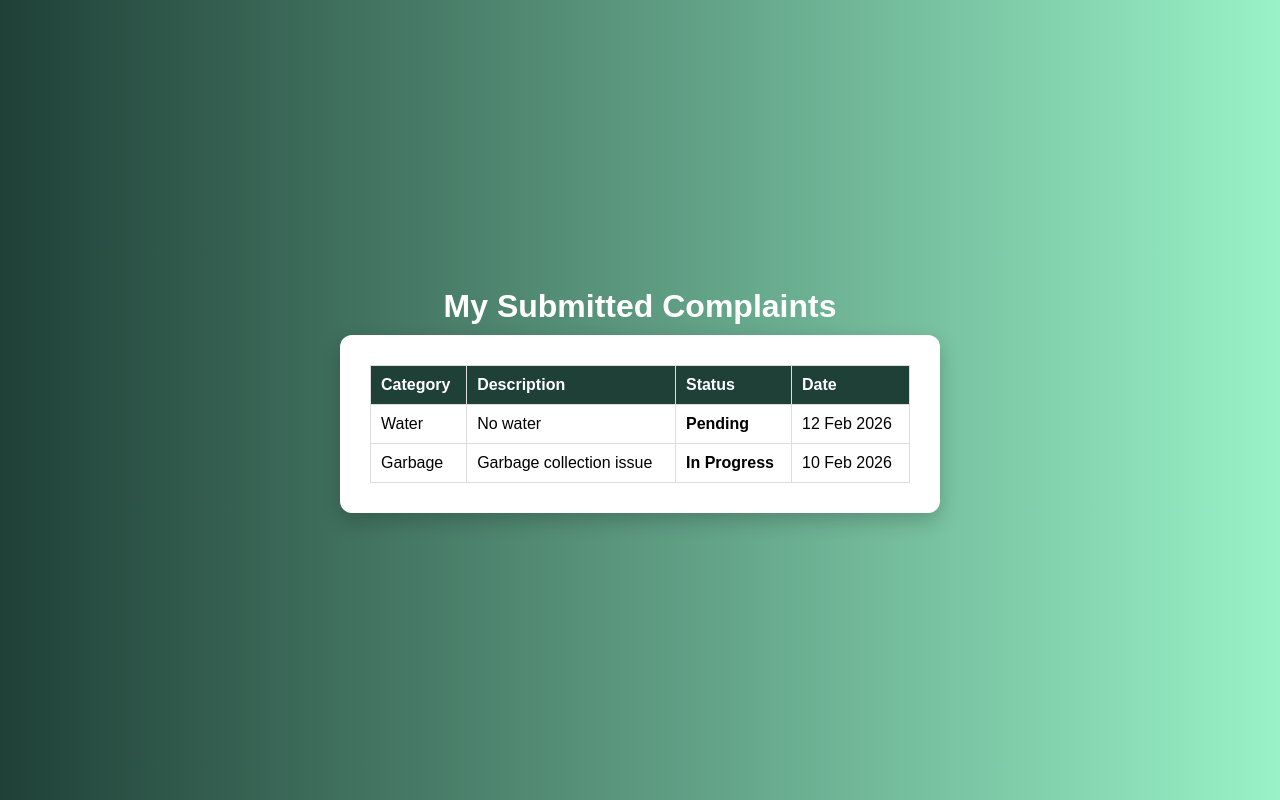
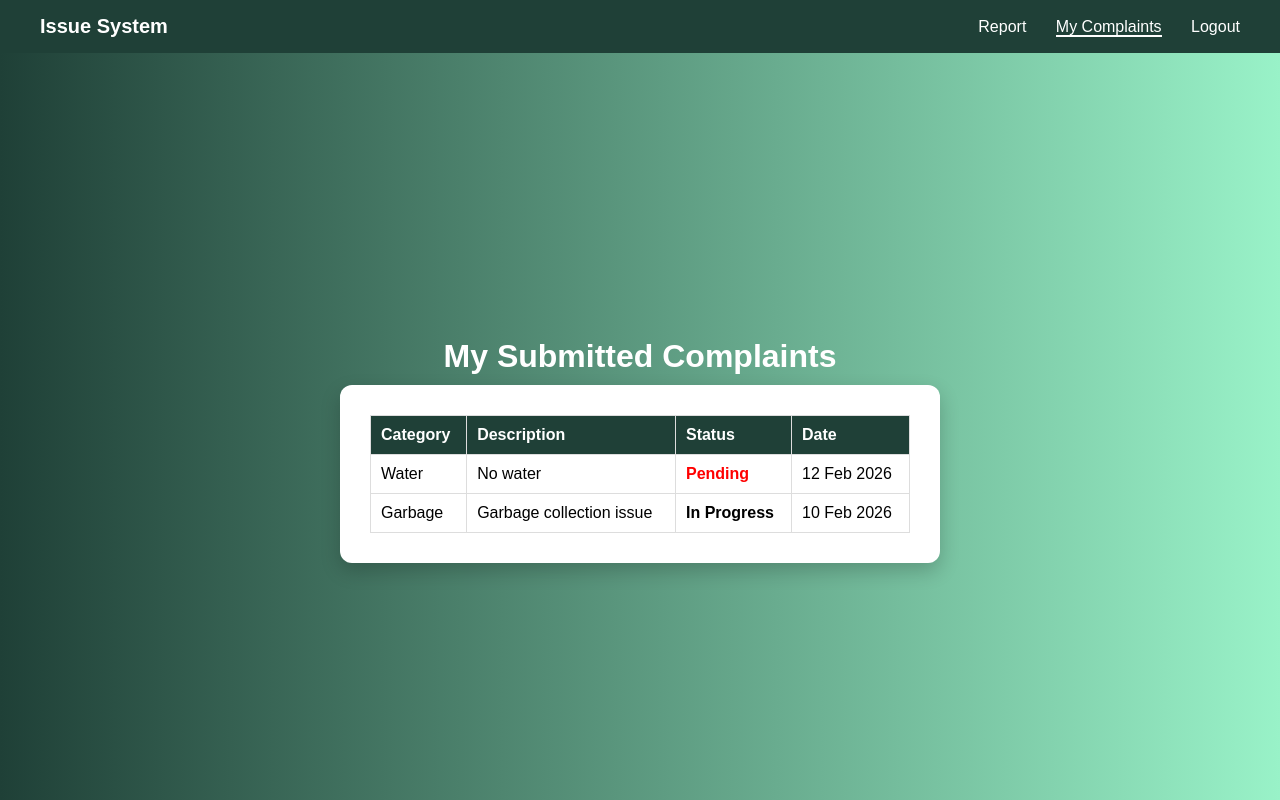
Before and after one commit to Shubhra-js/community-issue-management-system, a Django app: page /my-complaints/ in a window 1280 px wide. Run offline with Django 5.2, Linux system fonts and the light colour scheme; a user stored in the database is signed in; data comes from the database, SQL or seed files in the repository; both versions use the stored data as it was after the commit.

Commit message:
Added UI improvements and complaint tracking features

```diff
--- a/SE_proj/settings.py
+++ b/SE_proj/settings.py
@@ -116,3 +116,4 @@ USE_TZ = True
 # https://docs.djangoproject.com/en/6.0/howto/static-files/
 
 STATIC_URL = 'static/'
+LOGOUT_REDIRECT_URL = '/accounts/login/'
--- a/SE_proj/urls.py
+++ b/SE_proj/urls.py
@@ -19,5 +19,8 @@ from django.urls import path, include
 
 urlpatterns = [
     path('admin/', admin.site.urls),
+
+    # 👇 ADD THIS LINE
+    path('accounts/', include('django.contrib.auth.urls')),
     path('', include('issues.urls')),
 ]
--- a/issues/static/issues/style.css
+++ b/issues/static/issues/style.css
@@ -8,9 +8,12 @@
 body {
     background: linear-gradient(to right, #1f4037, #99f2c8);
     min-height: 100vh;
+
     display: flex;
     justify-content: center;
     align-items: center;
+
+    padding-top: 100px;   /* 🔥 important for navbar */
 }
 
 .container {
@@ -101,3 +104,44 @@ textarea {
 .status {
     font-weight: bold;
 }
+
+.status-pending {
+    color: red;
+}
+
+.status-resolved {
+    color: green;
+}
+.navbar {
+    width: 100%;
+    background-color: #1f4037;
+    color: white;
+    padding: 15px 40px;
+
+    display: flex;
+    justify-content: space-between;
+    align-items: center;
+
+    position: fixed;   /* 🔥 key fix */
+    top: 0;
+    left: 0;
+    z-index: 1000;
+}
+
+.nav-left {
+    font-size: 20px;
+    font-weight: bold;
+}
+
+.nav-right a {
+    color: white;
+    margin-left: 25px;
+    text-decoration: none;
+    font-weight: 500;
+}
+.nav-right a.active {
+    border-bottom: 2px solid white;
+}
+.nav-right a:hover {
+    text-decoration: underline;
+}
--- a/issues/templates/issues/my_complaints.html
+++ b/issues/templates/issues/my_complaints.html
@@ -6,7 +6,15 @@
     <link rel="stylesheet" href="{% static 'issues/style.css' %}">
 </head>
 <body>
+<div class="navbar">
+    <div class="nav-left">Issue System</div>
 
+    <div class="nav-right">
+        <a href="/report/">Report</a>
+        <a href="/my-complaints/" class="active">My Complaints</a>
+        <a href="/accounts/logout/">Logout</a>
+    </div>
+</div>
 <div class="container">
     <h1>My Submitted Complaints</h1>
 
@@ -23,7 +31,12 @@
                 <tr>
                     <td>{{ complaint.category.name }}</td>
                     <td>{{ complaint.description }}</td>
-                    <td class="status">{{ complaint.status }}</td>
+                    <td class="status
+                        {% if complaint.status == 'Pending' %}status-pending{% endif %}
+                        {% if complaint.status == 'Resolved' %}status-resolved{% endif %}
+                    ">
+                        {{ complaint.status }}
+                    </td>
                     <td>{{ complaint.created_at|date:"d M Y" }}</td>
                 </tr>
                 {% endfor %}
```
Also changed, not shown: issues/templates/issues/report_complaint.html (+8 -0 lines), issues/templates/registration/login.html (added, +33 -0 lines), db.sqlite3.
